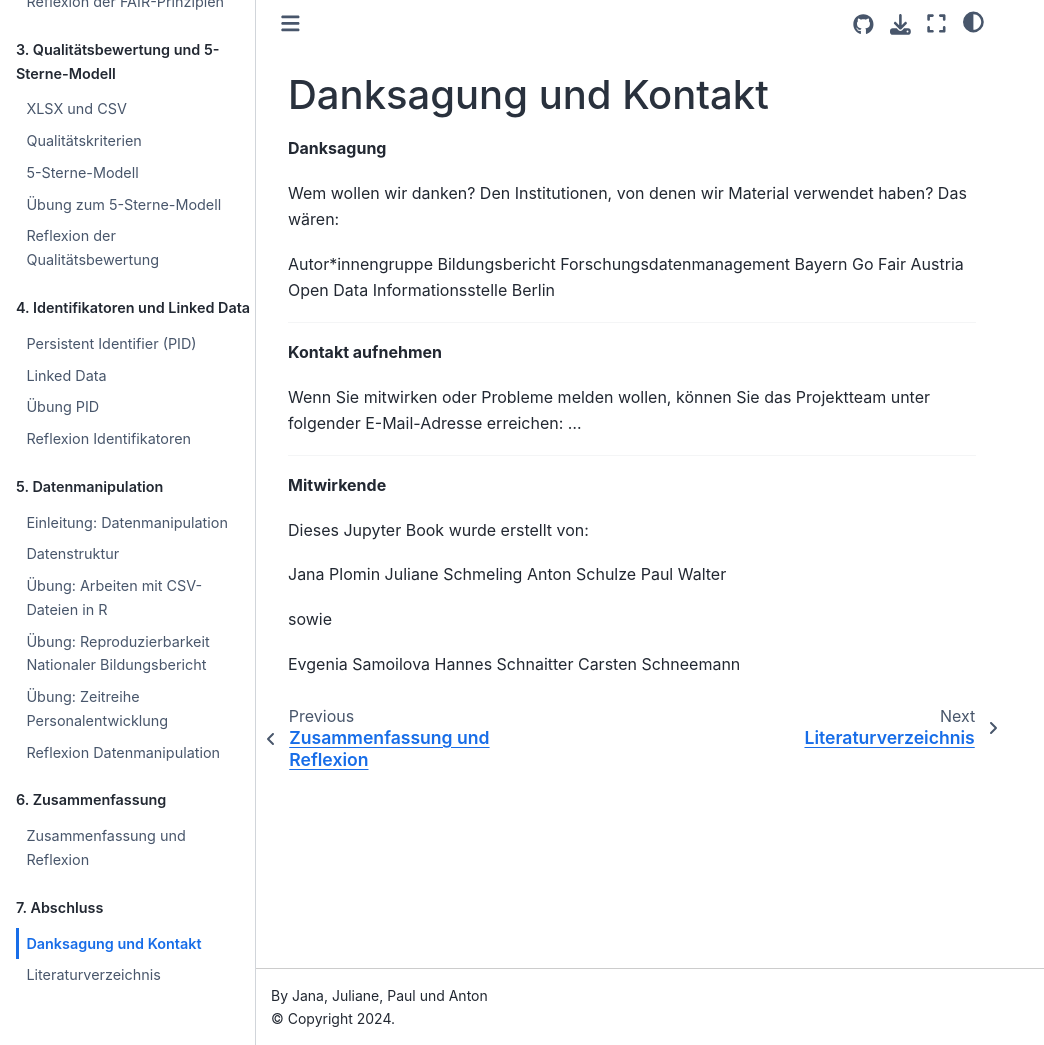
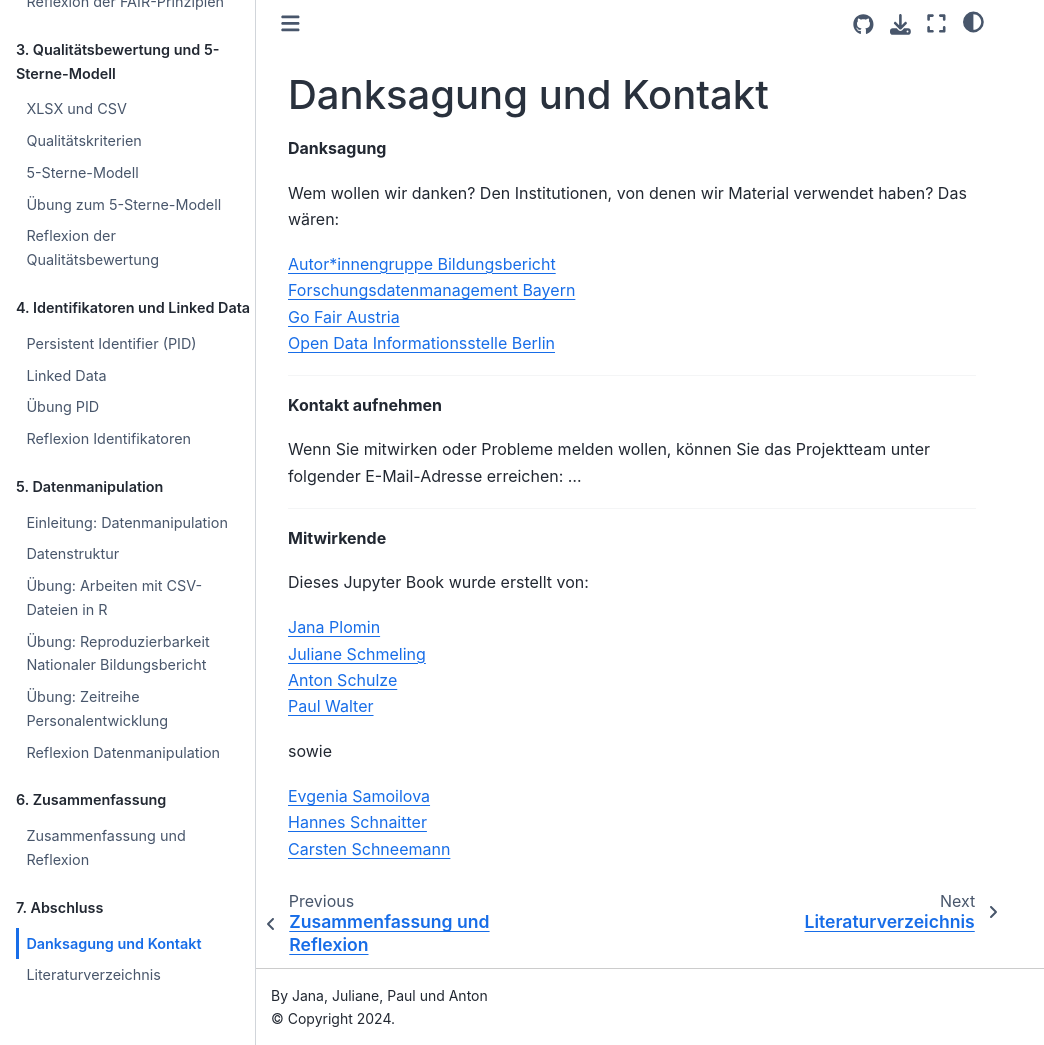
Before and after one commit to quadriga-dk/Tabelle-Fallstudie-1, a Jupyter Book: the page built from Markdown/26_Danksagung.md, in a window 1280 px wide and 1045 px high. Shown: the whole window, without its empty margins (0-1044 px from the left). Built offline with Jupyter Book 1.0.4 settings and Sphinx 7.4.7 and the Sphinx Book theme 1.1.4, drawn with Linux system fonts in a browser that asks for light colours; part of the change alters nothing that is shown.

```diff
--- a/Markdown/26_Danksagung.md
+++ b/Markdown/26_Danksagung.md
@@ -5,10 +5,10 @@
 Wem wollen wir danken? Den Institutionen, von denen wir Material verwendet haben?
 Das wären:
 
-Autor*innengruppe Bildungsbericht
-Forschungsdatenmanagement Bayern
-Go Fair Austria
-Open Data Informationsstelle Berlin
+[Autor*innengruppe Bildungsbericht](https://www.bildungsbericht.de/de/autor-innengruppe-bildungsbericht/autorengruppe)
+[Forschungsdatenmanagement Bayern](https://www.fdm-bayern.org/)
+[Go Fair Austria](https://fair-office.at/)
+[Open Data Informationsstelle Berlin](https://odis-berlin.de/)
 
 ---
 
@@ -22,13 +22,13 @@ Wenn Sie mitwirken oder Probleme melden wollen, können Sie das Projektteam unte
 
 Dieses Jupyter Book wurde erstellt von:
 
-Jana Plomin
-Juliane Schmeling
-Anton Schulze
-Paul Walter
+[Jana Plomin](https://orcid.org/0000-0003-0127-7493)
+[Juliane Schmeling](https://orcid.org/0009-0005-9814-1139)
+[Anton Schulze](https://orcid.org/0009-0003-5670-8577)
+[Paul Walter](https://orcid.org/0000-0002-9236-3268)
 
 sowie
 
-Evgenia Samoilova
-Hannes Schnaitter
-Carsten Schneemann
+[Evgenia Samoilova](https://orcid.org/0000-0003-3858-901X)
+[Hannes Schnaitter](https://orcid.org/0000-0002-1602-6032)
+[Carsten Schneemann](https://orcid.org/0000-0002-2683-5853)
```
